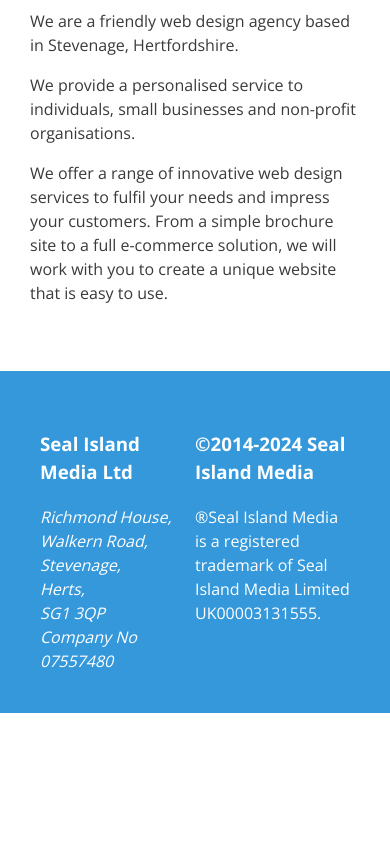
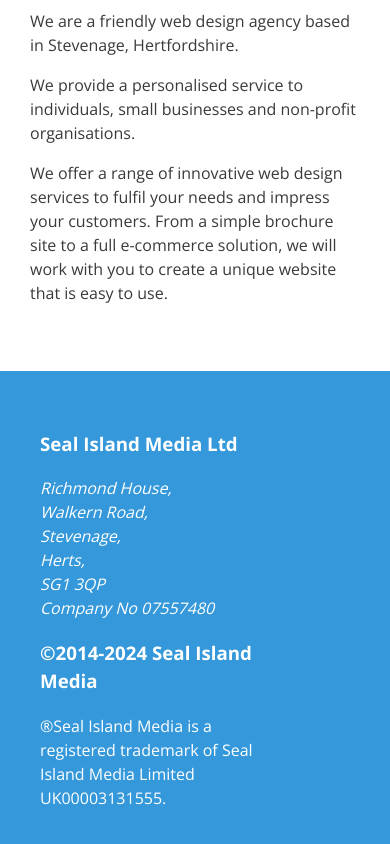
Before and after one commit to TimothyJNeale/parking, a plain HTML site: page index.html in a window 390 px wide. Shown: the part 1292-2136 px from the top of the page. Before the commit the page ends 2005 px from the top, so only its background shows below. Drawn offline with nearby package versions, Linux system fonts and the light colour scheme.

Commit message:
Modified footer layout for mobile

```diff
--- a/css/styles.css
+++ b/css/styles.css
@@ -94,6 +94,7 @@ footer {
     max-width: 600px;
     padding: 20px 40px;
     display: flex;
+    flex-direction: row;
     align-items: left;
     justify-content: left;
 }
@@ -101,8 +102,6 @@ footer {
 .footer-left {
     width: 50%;
 }
-
-
 
 .footer-right {
     width: 50%;
@@ -115,4 +114,14 @@ footer {
     .about-section {
         flex-direction: column;
     }
+    .footer-content {
+        flex-direction: column;
+    }
+    .footer-left {
+        width: 80%;
+    }
+
+    .footer-right {
+        width: 80%;
+    }
 }
```
